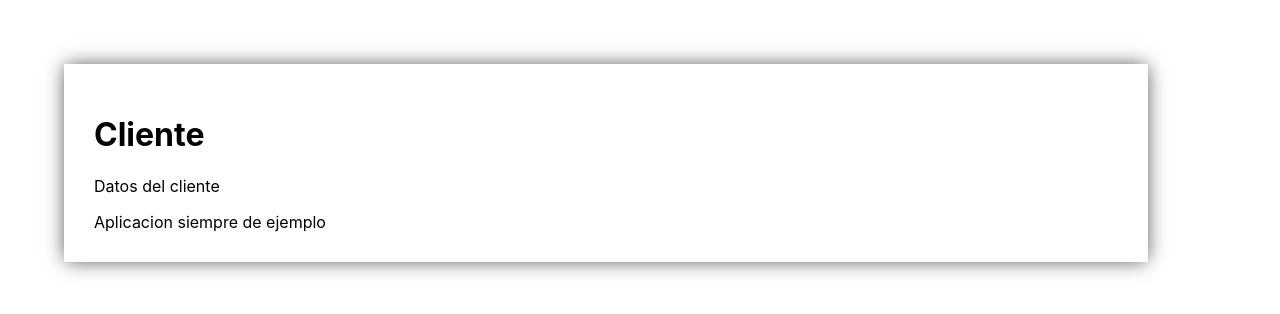
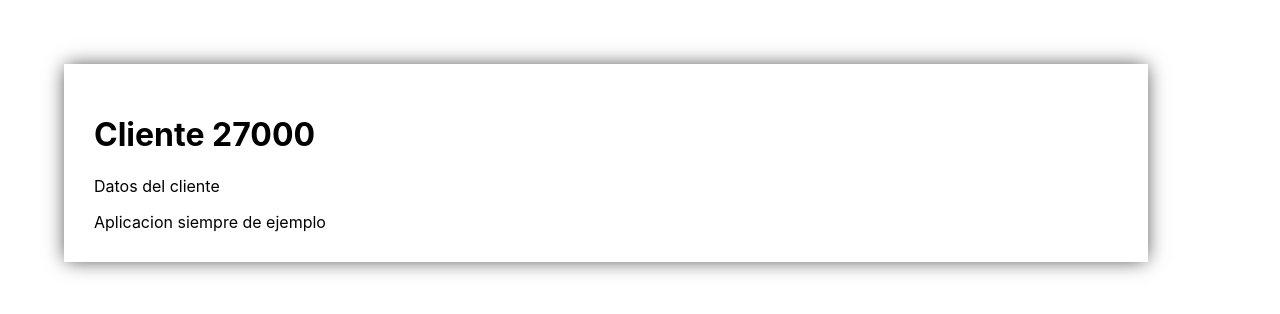
Before and after one commit to Bikcodeh/LearningReact2Project2, a React (Create React App) app: page /customers/27000 in a window 1280 px wide. Shown: the top 314 px of the page. Built offline with nearby package versions, Linux system fonts and the light colour scheme.

Commit message:
Refactor de la ruta customer container

```diff
--- a/src/App.js
+++ b/src/App.js
@@ -27,7 +27,12 @@ class App extends React.Component{
           <div>
           <Switch>
               <Route path="/customers/new" component={this.renderCustomerNewContainer} />
-              <Route path="/customers/:dni" component={CustomerCotainer} />
+              <Route path="/customers/:dni" render={props => <CustomerCotainer dni={props.match.params.dni} />} />
+              {/** Al tenerlo con render, ya no le inyecta las otras propiedades history, match, location
+                render recibe una funcion, le damos props para que coja el wildcard de la url y asi mandarselo al componente
+                { ...props } se usa para mandarle tambien las propiedades del route en caso de necesitar
+                <Route path="/customers/:dni" render={props => <CustomerCotainer  { ...props} dni={props.match.params.dni} />} />
+            */}
               <Route path="/customers" component={ CustomersContainer} />
               <Route path="/" component={ HomeContainer } />
             </Switch>
--- a/src/components/Containers/CustomerContainer.jsx
+++ b/src/components/Containers/CustomerContainer.jsx
@@ -9,7 +9,7 @@ class CustomerCotainer extends React.Component {
         return (
             <div>
                 <AppFrame
-                    header={`Cliente`}
+                    header={`Cliente ${this.props.dni}`}
                     body={<p>Datos del cliente</p>}>
                 </AppFrame>
             </div>
@@ -17,6 +17,7 @@ class CustomerCotainer extends React.Component {
     }
 }
 CustomerCotainer.propTypes = {
+    dni: PropTypes.string.isRequired,
 
 }
 
```
